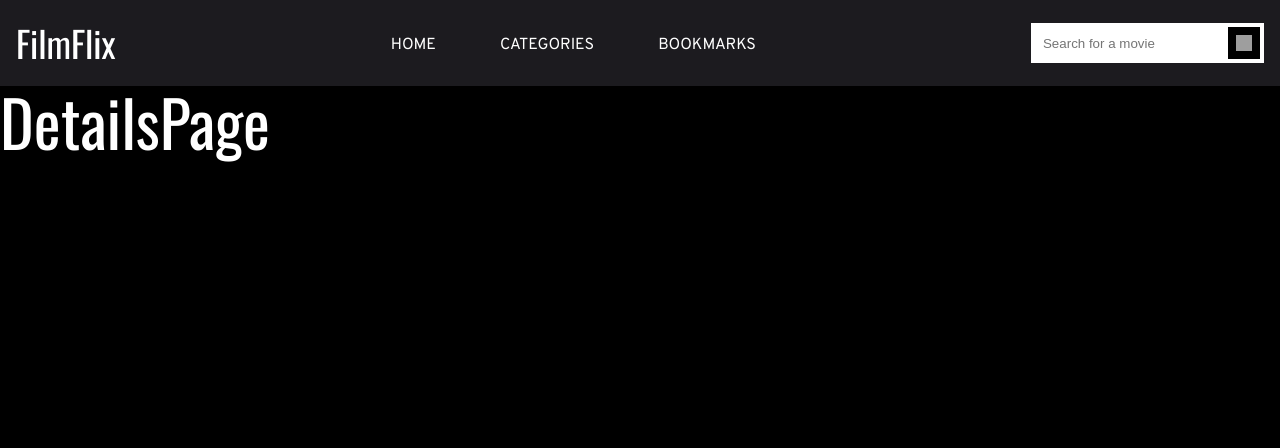
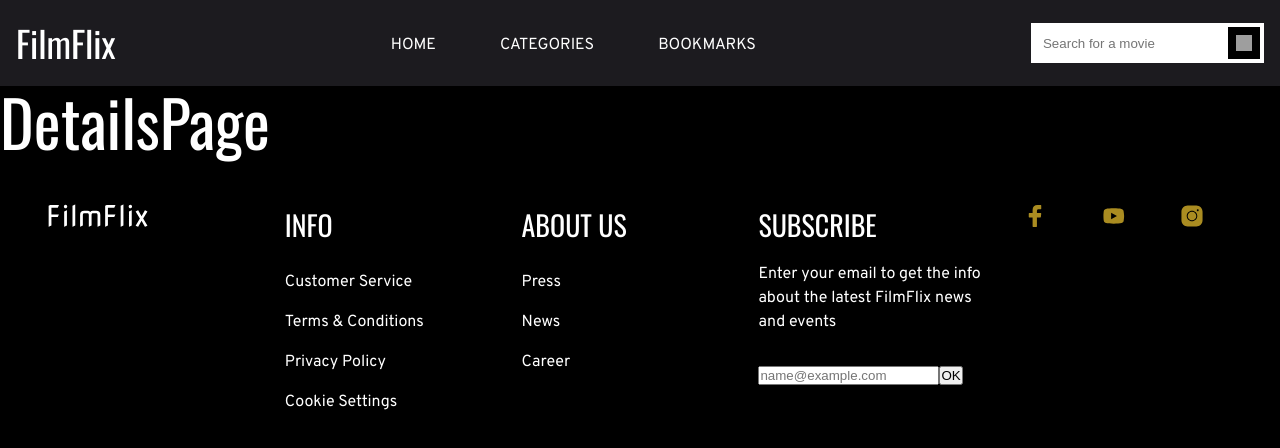
Before and after one commit to Filmflix-FED22G/filmflix, a React (Vite) app: page /details/1 in a window 1280 px wide. Shown: the top 448 px of the page. Built offline with nearby package versions, Linux system fonts and the light colour scheme; grey boxes are pictures that could not be loaded.

Commit message:
Set up footer and added the filflix logo

```diff
--- a/src/App.tsx
+++ b/src/App.tsx
@@ -1,4 +1,5 @@
 import { Outlet } from 'react-router-dom';
+import Footer from './components/Footer';
 import Header from './components/Header';
 
 function App() {
@@ -6,6 +7,7 @@ function App() {
     <>
       <Header />
       <Outlet />
+      <Footer />
     </>
   );
 }
--- /dev/null
+++ b/src/components/Footer.tsx
@@ -0,0 +1,99 @@
+import React from 'react';
+import styled from 'styled-components';
+import facebook from '/icons/facebook.svg';
+import filmFlix from '/icons/filmFlix.svg';
+import instagram from '/icons/instagram.svg';
+import youtube from '/icons/youtube.svg';
+
+const FooterContainer = styled.footer`
+  display: flex;
+  justify-content: center;
+  background-color: #000;
+  color: #fff;
+  height: 12rem;
+  padding: 3rem;
+`;
+const LogoImage = styled.img`
+  width: 100px;
+  height: auto;
+`;
+
+const FooterHeading = styled.h4`
+  margin-top: 0;
+  margin-bottom: 1rem;
+`;
+const FooterList = styled.ul`
+  list-style: none;
+  padding: 0;
+  font-family: 'Overpass', sans-serif;
+  font-weight: var(--font-weight-regular);
+`;
+
+const FooterListItem = styled.li`
+  padding: 0.5rem 0;
+`;
+const FooterForm = styled.form`
+  display: flex;
+  margin-top: 2rem;
+`;
+
+const ImageContainer = styled.div`
+  display: flex;
+  justify-content: space-around;
+`;
+const FooterSoMe = styled.img`
+  width: 1.5rem;
+  height: auto;
+`;
+const Footer: React.FC = () => {
+  return (
+    <FooterContainer>
+      <div style={{ flex: 1 }}>
+        <LogoImage src={filmFlix} alt="FilmFlix Logo" />
+      </div>
+      <div style={{ flex: 1 }}>
+        <FooterHeading>INFO</FooterHeading>
+        <FooterList>
+          <FooterListItem>Customer Service</FooterListItem>
+          <FooterListItem>Terms & Conditions</FooterListItem>
+          <FooterListItem>Privacy Policy</FooterListItem>
+          <FooterListItem>Cookie Settings</FooterListItem>
+        </FooterList>
+      </div>
+      <div style={{ flex: 1 }}>
+        <FooterHeading>ABOUT US</FooterHeading>
+        <FooterList>
+          <FooterListItem>Press</FooterListItem>
+          <FooterListItem>News</FooterListItem>
+          <FooterListItem>Career</FooterListItem>
+        </FooterList>
+      </div>
+      <div style={{ flex: 1 }}>
+        <FooterHeading>SUBSCRIBE</FooterHeading>
+        <p>
+          Enter your email to get the info about the latest FilmFlix news and
+          events
+        </p>
+        <FooterForm>
+          {' '}
+          <input
+            type="email"
+            id="email"
+            name="email"
+            placeholder="name@example.com"
+          />
+          <button type="submit">OK</button>
+        </FooterForm>
+      </div>
+      <div style={{ flex: 1 }}>
+        <ImageContainer>
+          <FooterSoMe src={facebook} alt="Image 1" />
+          <FooterSoMe src={youtube} alt="Image 3" />
+          <FooterSoMe src={instagram} alt="Image 2" />
+        </ImageContainer>
+      </div>
+    </FooterContainer>
+  );
+};
+
+export default Footer;
```
